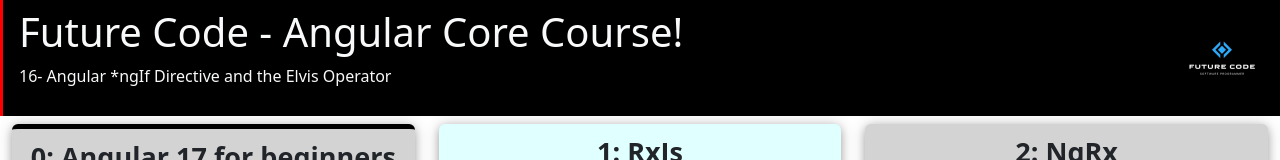
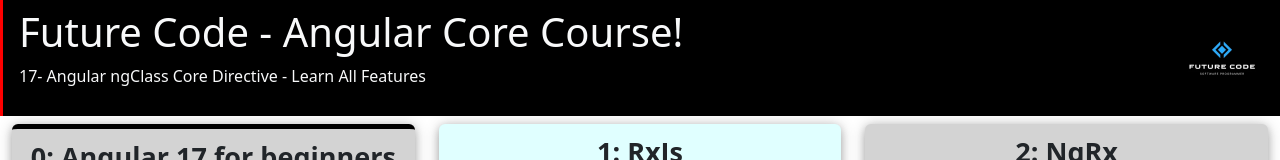
Before and after one commit to waledadel/future_code, an Angular app: page / in a window 1280 px wide. Shown: the top 160 px of the page. Built offline with nearby package versions, Linux system fonts and the light colour scheme.

Commit message:
Prepare Lesson 17

```diff
--- a/src/app/app.component.ts
+++ b/src/app/app.component.ts
@@ -17,7 +17,7 @@
 
   data = {
     courseName: 'Angular Core Course!',
-    lessonName: '16- Angular *ngIf Directive and the Elvis Operator'
+    lessonName: '17- Angular ngClass Core Directive - Learn All Features'
   };
 
   readonly courses: Array<ICourse> = courses;
```
